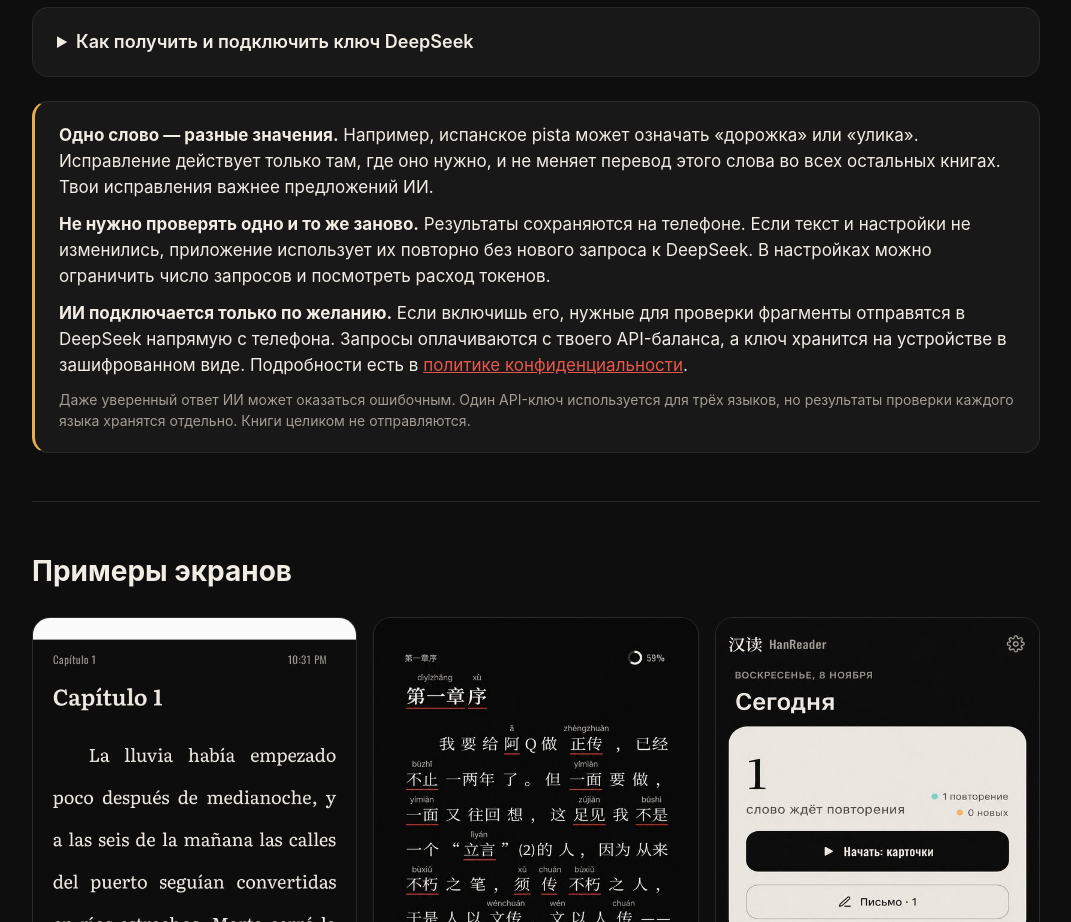
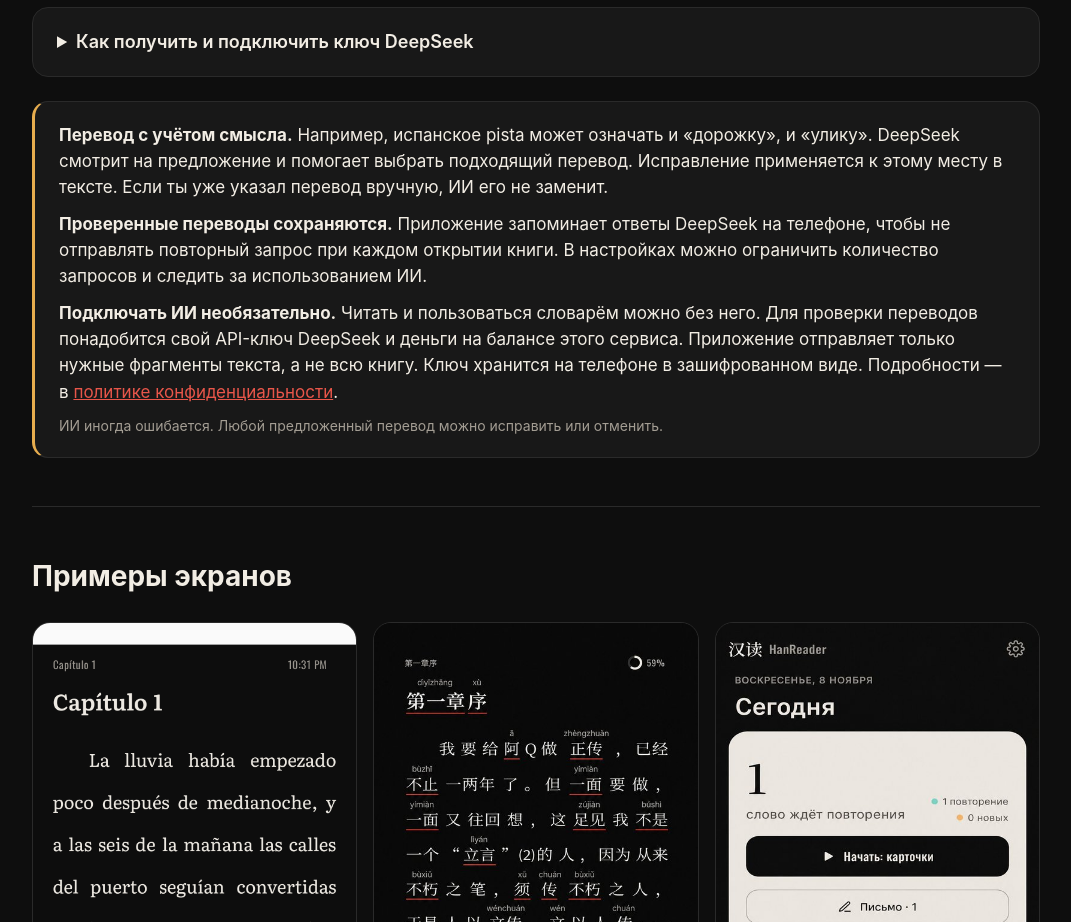
Before and after one commit to boikot5225-afk/HanReader, a plain HTML site: page docs/index.html in a window 1280 px wide. Shown: the part 2700-3622 px from the top of the page, without its empty margins (104-1175 px from the left). Drawn offline with Linux system fonts and the light colour scheme.

Commit message:
Simplify DeepSeek explanation on website

```diff
--- a/docs/index.html
+++ b/docs/index.html
@@ -184,10 +184,10 @@
       <p><strong>Не публикуй ключ и не отправляй его в переписке.</strong> Вставляй его только в поле ключа в настройках приложения.</p>
     </details>
     <div class="callout">
-      <p><strong>Одно слово — разные значения.</strong> Например, испанское <span lang="es">pista</span> может означать «дорожка» или «улика». Исправление действует только там, где оно нужно, и не меняет перевод этого слова во всех остальных книгах. Твои исправления важнее предложений ИИ.</p>
-      <p><strong>Не нужно проверять одно и то же заново.</strong> Результаты сохраняются на телефоне. Если текст и настройки не изменились, приложение использует их повторно без нового запроса к DeepSeek. В настройках можно ограничить число запросов и посмотреть расход токенов.</p>
-      <p><strong>ИИ подключается только по желанию.</strong> Если включишь его, нужные для проверки фрагменты отправятся в DeepSeek напрямую с телефона. Запросы оплачиваются с твоего API-баланса, а ключ хранится на устройстве в зашифрованном виде. Подробности есть в <a href="privacy.html">политике конфиденциальности</a>.</p>
-      <p class="note">Даже уверенный ответ ИИ может оказаться ошибочным. Один API-ключ используется для трёх языков, но результаты проверки каждого языка хранятся отдельно. Книги целиком не отправляются.</p>
+      <p><strong>Перевод с учётом смысла.</strong> Например, испанское <span lang="es">pista</span> может означать и «дорожку», и «улику». DeepSeek смотрит на предложение и помогает выбрать подходящий перевод. Исправление применяется к этому месту в тексте. Если ты уже указал перевод вручную, ИИ его не заменит.</p>
+      <p><strong>Проверенные переводы сохраняются.</strong> Приложение запоминает ответы DeepSeek на телефоне, чтобы не отправлять повторный запрос при каждом открытии книги. В настройках можно ограничить количество запросов и следить за использованием ИИ.</p>
+      <p><strong>Подключать ИИ необязательно.</strong> Читать и пользоваться словарём можно без него. Для проверки переводов понадобится свой API-ключ DeepSeek и деньги на балансе этого сервиса. Приложение отправляет только нужные фрагменты текста, а не всю книгу. Ключ хранится на телефоне в зашифрованном виде. Подробности — в <a href="privacy.html">политике конфиденциальности</a>.</p>
+      <p class="note">ИИ иногда ошибается. Любой предложенный перевод можно исправить или отменить.</p>
     </div>
   </section>
 
```
